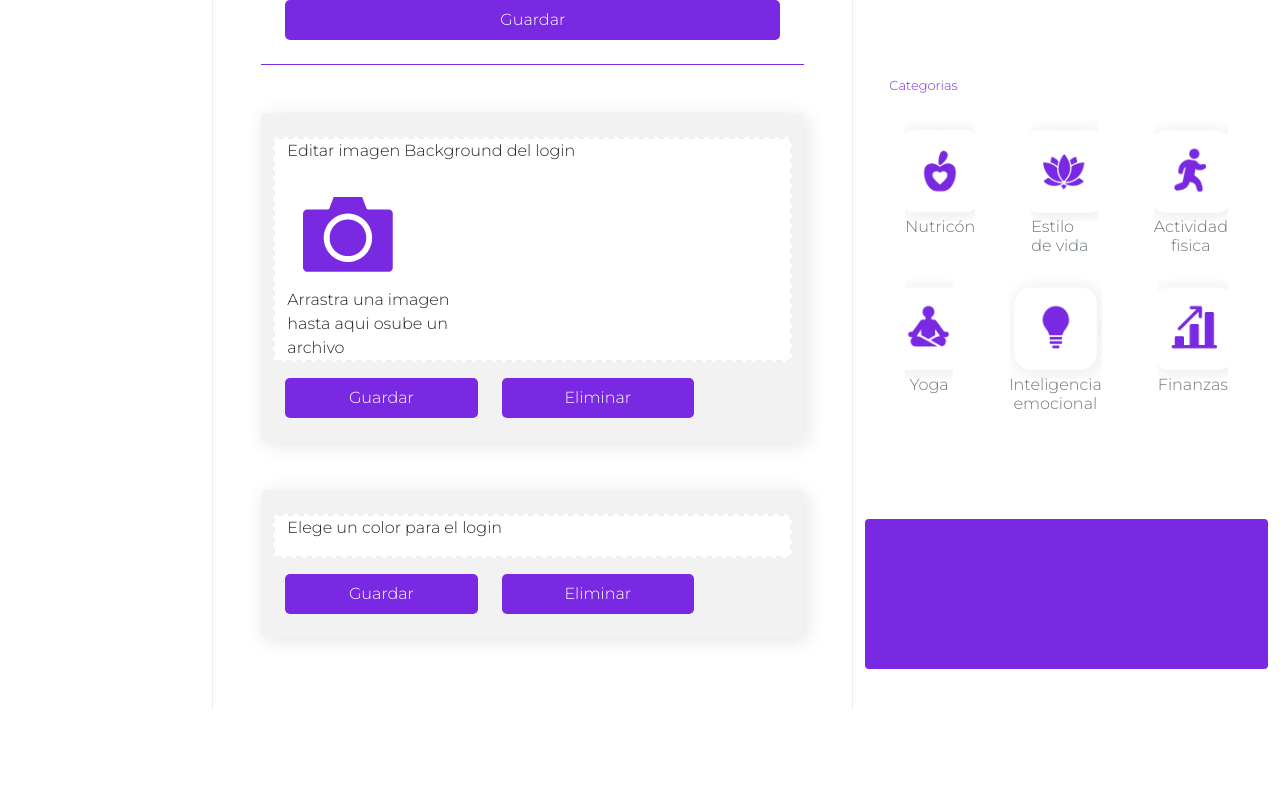
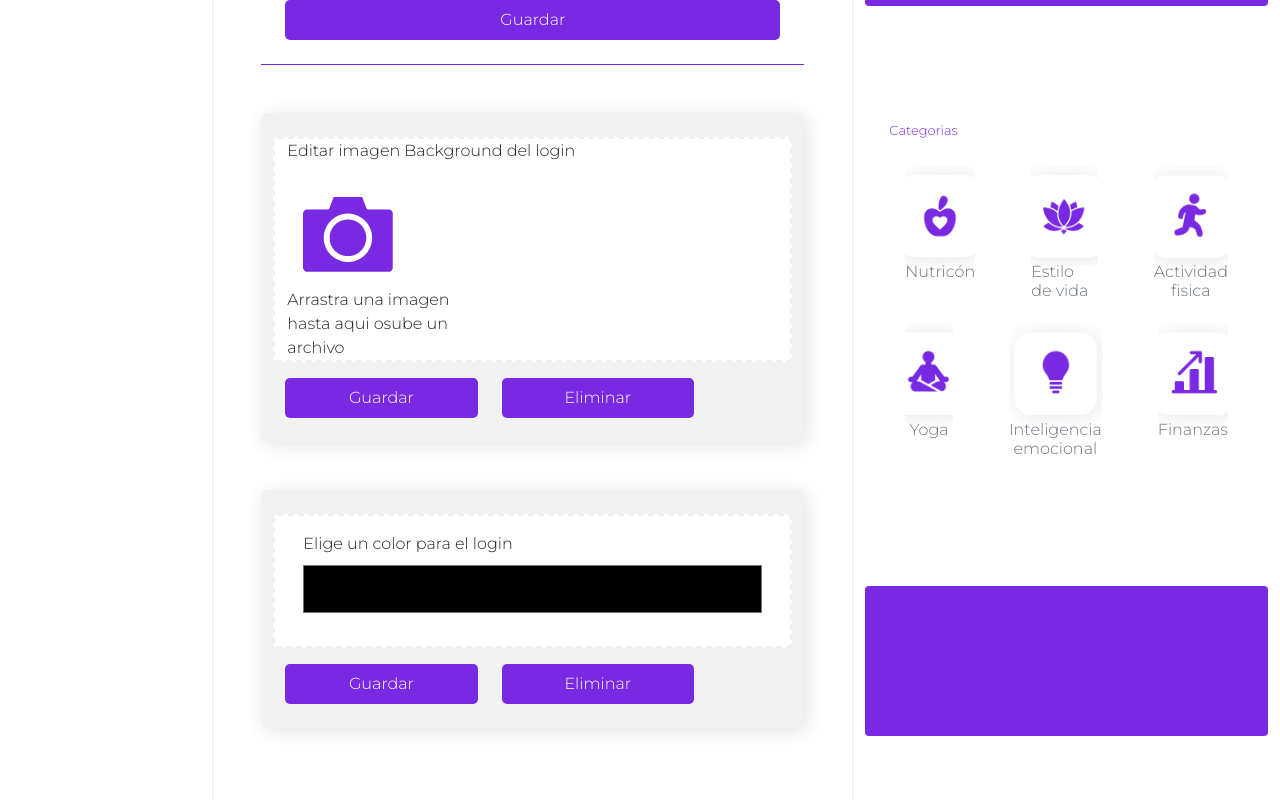
Before and after one commit to anfemoca19/proyecto_impacta, a React (Create React App) app: page /personalization in a window 1280 px wide. Shown: the part 511-1311 px from the top of the page. Before the commit the page ends 1221 px from the top, so only its background shows below. Built offline with nearby package versions, Linux system fonts and the light colour scheme.

Commit message:
Se agrega input type dcolor

```diff
--- a/src/components/Star/Star.jsx
+++ b/src/components/Star/Star.jsx
@@ -1,11 +1,12 @@
 import { FontAwesomeIcon } from "@fortawesome/react-fontawesome";
 import { faStar } from "@fortawesome/free-solid-svg-icons";
 import {} from "@fortawesome/free-regular-svg-icons";
-import Input from "../UI/Input/input";
+
 import "../Star/Star.scss";
 
 export default function Star() {
-  let allStart = document.querySelectorAll("stat");
+  let allStart = document.querySelectorAll(".star");
+  console.log(allStart, "hola");
 
   allStart.forEach((star, i) => {
     star.onclick = () => {
@@ -13,8 +14,9 @@ export default function Star() {
       console.log(i);
     };
   });
+
   return (
-    <div className="d-flex">
+    <div className="d-flex container-fluid">
       <button className="btn-start star" id="one-star">
         <FontAwesomeIcon icon={faStar} className="star-style" />
       </button>
--- a/src/pages/Personalization/personalization.jsx
+++ b/src/pages/Personalization/personalization.jsx
@@ -14,8 +14,14 @@ import Input from "../../components/UI/Input/input";
 
 import icon_user_logo from "../../imagenes/icono-editar-logo.png";
 import icon_camera from "../../imagenes/icono-arrastra-una-imagen.png";
+import { useState } from "react";
 
 export default function Personalization() {
+  const [colorValue, setColorValue] = useState("#000");
+  const onChangeColorPicker = (event) => {
+    const value = event.target.value;
+    setColorValue(value);
+  };
   return (
     <>
       {" "}
@@ -112,8 +118,18 @@ export default function Personalization() {
           <div className="p-4 box-container mb-5 container-fluid p-4">
             <div className="row">
               <div className="container-arrastra">
-                <div>
-                  <span>Elege un color para el login</span>
+                <div className="row p-3">
+                  <label for="favcolor" className="mb-2">
+                    Elige un color para el login
+                  </label>
+                  <input
+                    type="color"
+                    id="favcolor"
+                    name="favcolor"
+                    value={colorValue}
+                    onChange={onChangeColorPicker}
+                    className="input-select-color"
+                  ></input>
                 </div>
                 <div className="col-5 mt-3"></div>
               </div>
--- a/src/pages/Personalization/personalization.scss
+++ b/src/pages/Personalization/personalization.scss
@@ -13,3 +13,8 @@
   width: 160px;
   border-radius: 100px;
 }
+.input-select-color{
+  height: 50px;
+    border: none;
+    background: white;
+}
```
